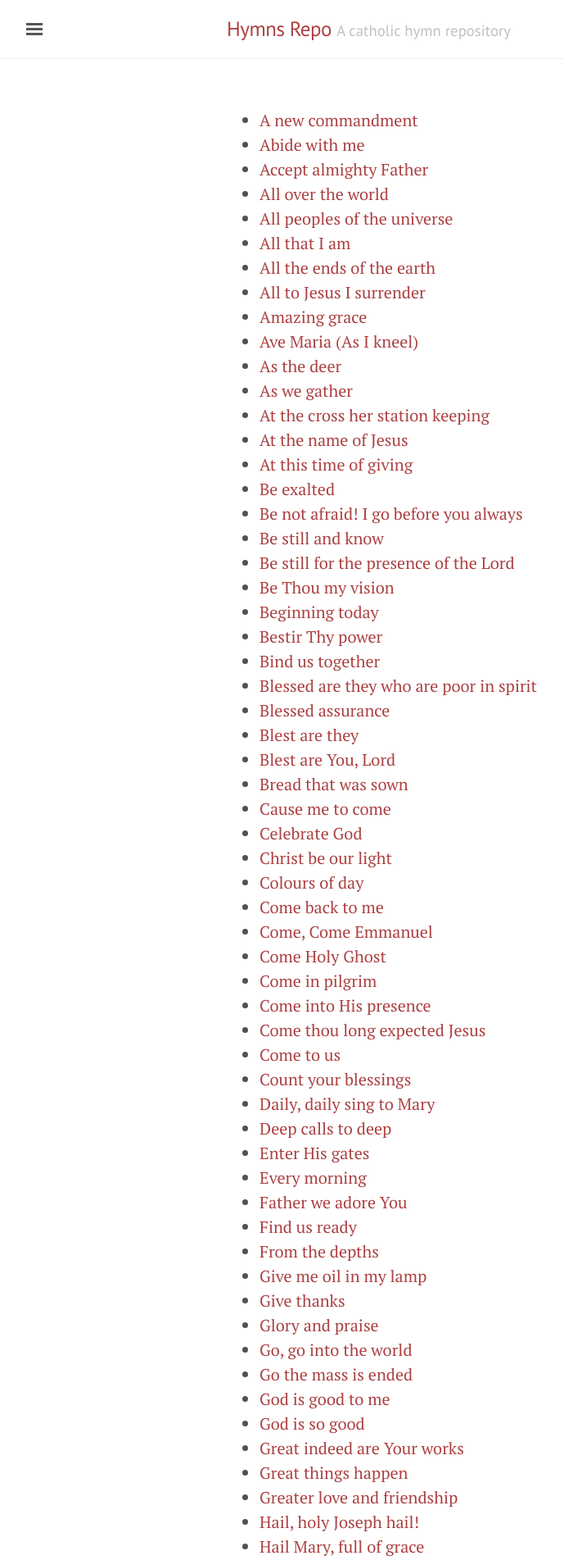
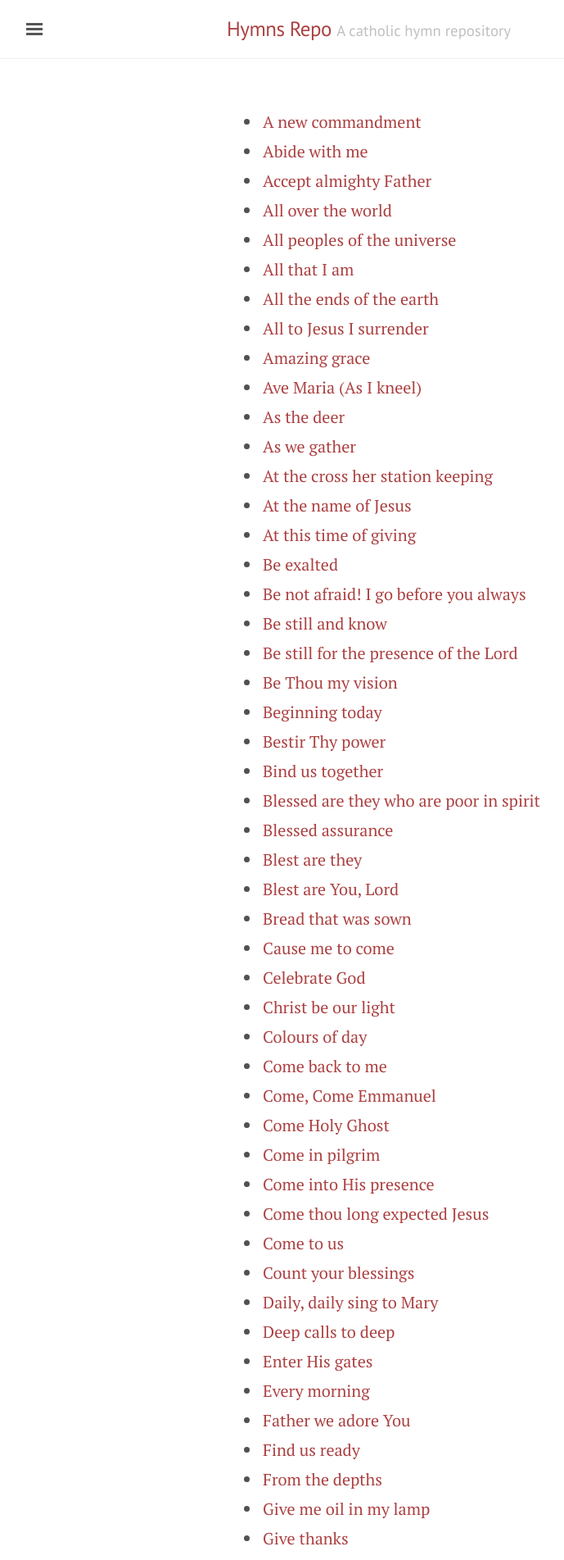
Before and after one commit to hymnsrepo/hymnsrepo-site, a Jekyll site: the page built from index.html, in a window 1280 px wide. Shown: the top 1903 px of the page at 82% size, without its empty margins (3-692 px from the left). Built offline with Jekyll 4.4.1, drawn with Linux system fonts in a browser that asks for light colours.

Commit message:
Increase space between links in home page

```diff
--- a/_includes/head.html
+++ b/_includes/head.html
@@ -18,6 +18,7 @@
   <link rel="stylesheet" href="{{ site.baseurl }}/public/css/poole.css">
   <link rel="stylesheet" href="{{ site.baseurl }}/public/css/syntax.css">
   <link rel="stylesheet" href="{{ site.baseurl }}/public/css/lanyon.css">
+  <link rel="stylesheet" href="{{ site.baseurl }}/public/css/site.css">
   <link rel="stylesheet" href="https://fonts.googleapis.com/css?family=PT+Serif:400,400italic,700%7CPT+Sans:400">
   {% seo title=false %}
 </head>
--- a/index.html
+++ b/index.html
@@ -6,7 +6,7 @@ title: Home
 <div class="page">
   <ul>
     {% for hymn in site.hymns %}
-    <li>
+    <li class="hymn-list-item">
       <a href=".{{ hymn.url }}">
         {{ hymn.title }}
       </a>
--- /dev/null
+++ b/public/css/site.css
@@ -0,0 +1,4 @@
+.hymn-list-item{
+    margin: 0.1rem;
+    padding: 0.1rem;
+}
```
